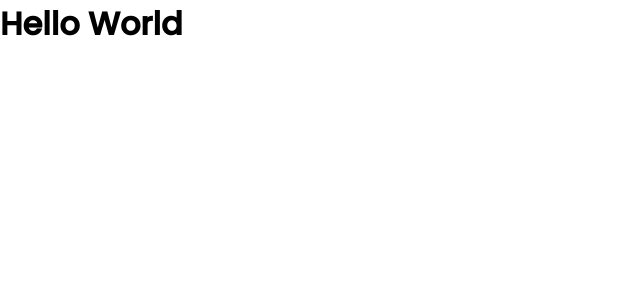
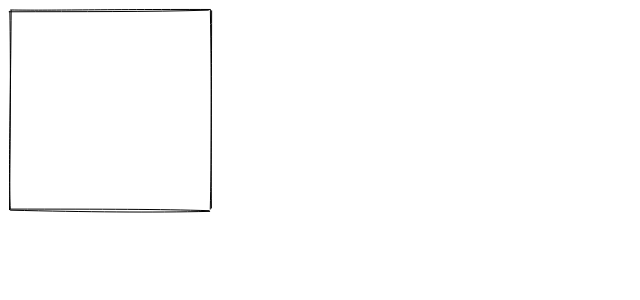
Before and after one commit to bmukesh23/ExcaliSketch, a React (Vite) app: page / in a window 1280 px wide. Shown: the top 300 px of the page, without its empty margins (0-640 px from the left). Built offline with nearby package versions, Linux system fonts and the light colour scheme.

Commit message:
feat: implementing rough.js for canvas drawing

```diff
--- a/package.json
+++ b/package.json
@@ -11,7 +11,8 @@
   },
   "dependencies": {
     "react": "^18.2.0",
-    "react-dom": "^18.2.0"
+    "react-dom": "^18.2.0",
+    "roughjs": "^4.6.6"
   },
   "devDependencies": {
     "@types/react": "^18.2.64",
--- a/src/App.tsx
+++ b/src/App.tsx
@@ -1,8 +1,19 @@
-function App() {
+import { useLayoutEffect } from "react";
+import rough from 'roughjs';
+
+export default function App() {
+  useLayoutEffect(() => {
+    const canvas = document.getElementById("canvas") as HTMLCanvasElement;
+    const context = canvas.getContext("2d") as CanvasRenderingContext2D;
+    context.clearRect(0, 0, canvas.width, canvas.height);
+
+    const roughCanvas = rough.canvas(canvas);
+    roughCanvas.rectangle(10, 10, 200, 200);
+  });
 
   return (
-    <h1>Hello World</h1>
+    <div>
+      <canvas id="canvas" width={innerWidth} height={innerHeight}></canvas>
+    </div>
   )
 }
-
-export default App
```
Also changed, not shown: 1 other file (tests, documents, lock files or other folders).
